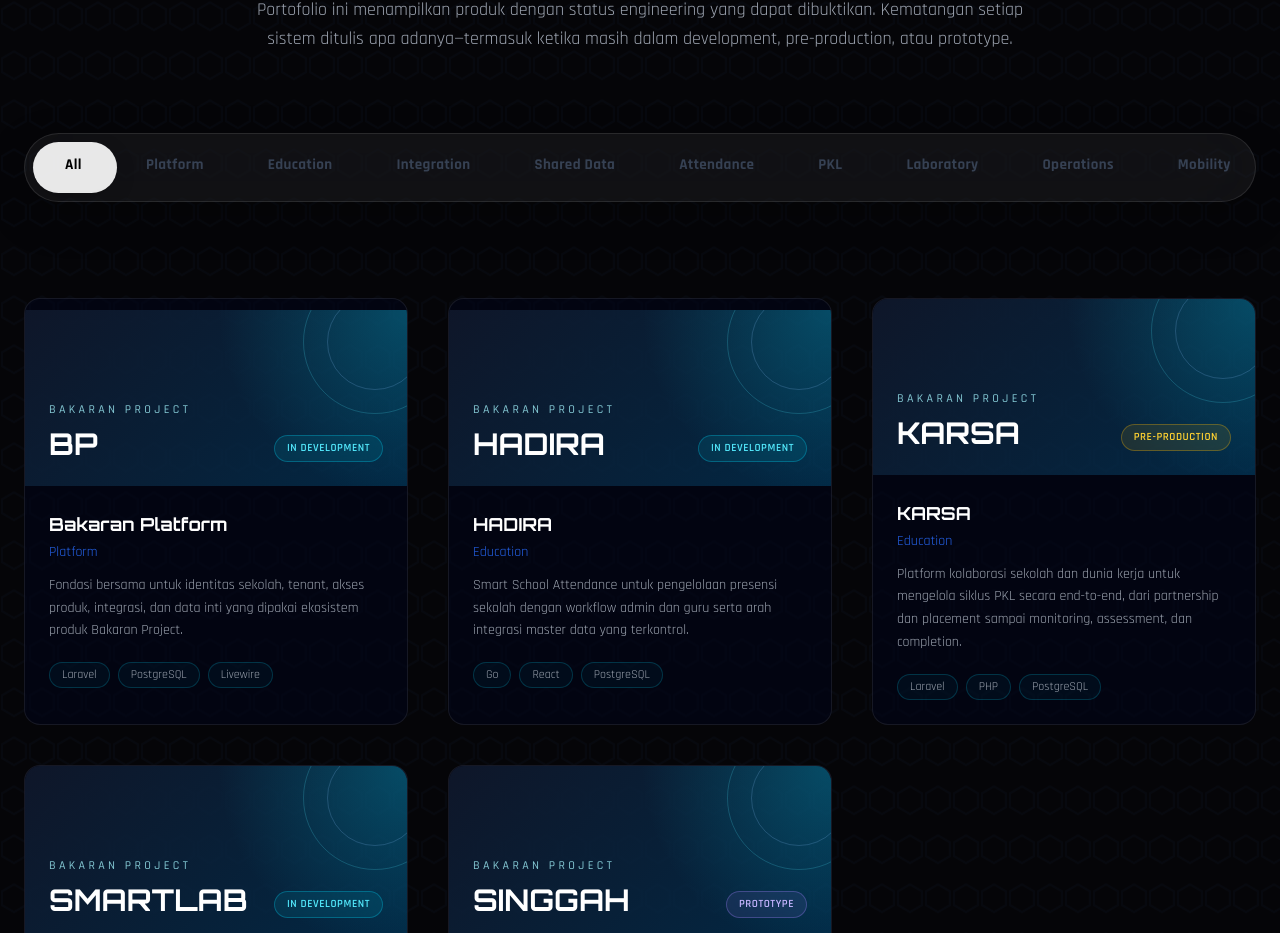
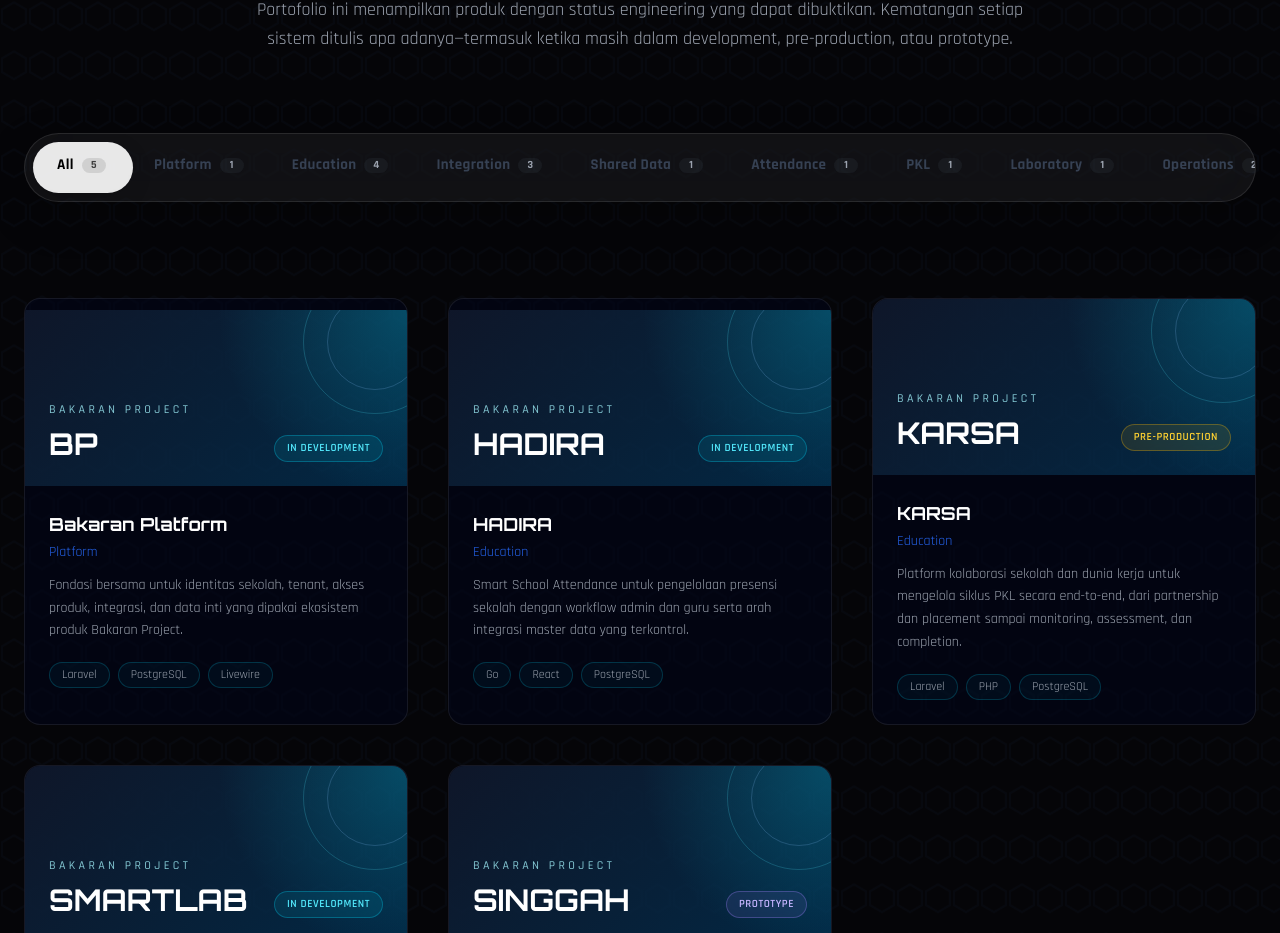
Before and after one commit to yogawillyutomo/webbp, a Next.js app: page / in a window 1280 px wide. Shown: the part 2017-2950 px from the top of the page. Built offline with nearby package versions, Linux system fonts and the light colour scheme.

Commit message:
feat(m8): improve portfolio filter testability

```diff
--- a/src/features/portfolio/components/PortfolioFilter.jsx
+++ b/src/features/portfolio/components/PortfolioFilter.jsx
@@ -5,6 +5,7 @@ import { useReducedMotion } from "framer-motion";
 
 export default function PortfolioFilter({
     categories,
+    categoryCounts,
     activeCategory,
     setActiveCategory
 }) {
@@ -14,16 +15,8 @@ export default function PortfolioFilter({
     const buttonRefs = useRef([]);
     const shouldReduceMotion = useReducedMotion();
 
-    /*
-    =========================
-    UPDATE INDICATOR
-    =========================
-    */
-
     useLayoutEffect(() => {
-
         const index = categories.indexOf(activeCategory);
-
         const button = buttonRefs.current[index];
         const container = containerRef.current;
         const indicator = indicatorRef.current;
@@ -34,17 +27,9 @@ export default function PortfolioFilter({
         const newWidth = button.offsetWidth;
 
         requestAnimationFrame(() => {
-
             indicator.style.width = `${newWidth}px`;
             indicator.style.transform = `translate3d(${newLeft}px,0,0)`;
-
         });
-
-        /*
-        =========================
-        AUTO SCROLL
-        =========================
-        */
 
         const scrollPosition =
             newLeft - container.offsetWidth / 2 + newWidth / 2;
@@ -55,16 +40,7 @@ export default function PortfolioFilter({
             left: scrollPosition,
             behavior: isMobile || shouldReduceMotion ? "auto" : "smooth"
         });
-
     }, [activeCategory, categories, shouldReduceMotion]);
-
-
-
-    /*
-    =========================
-    MAGNETIC HOVER
-    =========================
-    */
 
     const handleMouseMove = (e, index) => {
         if (shouldReduceMotion) return;
@@ -73,31 +49,26 @@ export default function PortfolioFilter({
         if (!button) return;
 
         const rect = button.getBoundingClientRect();
-
         const x = e.clientX - rect.left - rect.width / 2;
         const y = e.clientY - rect.top - rect.height / 2;
 
-        button.style.transform = `translate(${x * 0.15}px, ${y * 0.15}px)`;
-
+        button.style.transform = `translate(${x * 0.1}px, ${y * 0.1}px)`;
     };
 
     const resetMagnet = (index) => {
-
         const button = buttonRefs.current[index];
         if (!button) return;
 
         button.style.transform = "translate(0px,0px)";
-
     };
 
-
-
     return (
-
         <div className="flex justify-center mt-16 mb-24">
-
-            <div role="group" aria-label="Filter produk berdasarkan kategori" className="relative portfolio-scroll-mask max-w-full">
-
+            <div
+                role="group"
+                aria-label="Filter produk berdasarkan kategori"
+                className="relative portfolio-scroll-mask max-w-full"
+            >
                 <div
                     ref={containerRef}
                     className="
@@ -110,9 +81,6 @@ export default function PortfolioFilter({
                         scroll-smooth
                     "
                 >
-
-                    {/* INDICATOR */}
-
                     <div
                         ref={indicatorRef}
                         aria-hidden="true"
@@ -130,47 +98,53 @@ export default function PortfolioFilter({
                         "
                     />
 
-                    {/* BUTTONS */}
+                    {categories.map((cat, index) => {
+                        const count = categoryCounts?.[cat] ?? 0;
+                        const isActive = activeCategory === cat;
 
-                    {categories.map((cat, index) => (
-
+                        return (
                             <button
                                 type="button"
                                 key={cat}
                                 ref={(el) => (buttonRefs.current[index] = el)}
-
                                 onMouseMove={(e) => handleMouseMove(e, index)}
                                 onMouseLeave={() => resetMagnet(index)}
-
                                 onClick={() => setActiveCategory(cat)}
-                            aria-pressed={activeCategory === cat}
-
+                                aria-pressed={isActive}
+                                aria-label={`${cat}: ${count} produk`}
                                 className={`
-                relative z-10
-                px-8 py-3
+                                    relative z-10 flex items-center gap-2
+                                    px-6 py-3
                                     text-[15px]
                                     font-black
                                     tracking-wide
                                     whitespace-nowrap
-                transition-colors duration-200
-                active:scale-95
+                                    transition-[color,transform]
+                                    duration-200
                                     focus-visible:outline-none focus-visible:ring-2 focus-visible:ring-cyan-400
-                ${activeCategory === cat
+                                    ${isActive
                                         ? "text-black dark:text-black"
                                         : "text-gray-700 hover:text-black dark:text-white/70 dark:hover:text-white"}
                                 `}
                             >
-                            {cat}
+                                <span>{cat}</span>
+                                <span
+                                    aria-hidden="true"
+                                    className={`
+                                        inline-flex min-w-6 items-center justify-center rounded-full px-1.5 py-0.5
+                                        text-[11px] leading-none
+                                        ${isActive
+                                            ? "bg-black/10 text-black/70"
+                                            : "bg-slate-500/10 text-[var(--muted-text)]"}
+                                    `}
+                                >
+                                    {count}
+                                </span>
                             </button>
-
-                    ))}
-
+                        );
+                    })}
                 </div>
-
             </div>
-
         </div>
-
     );
-
 }
```
Lines whose indentation alone changed are shown as unchanged.
